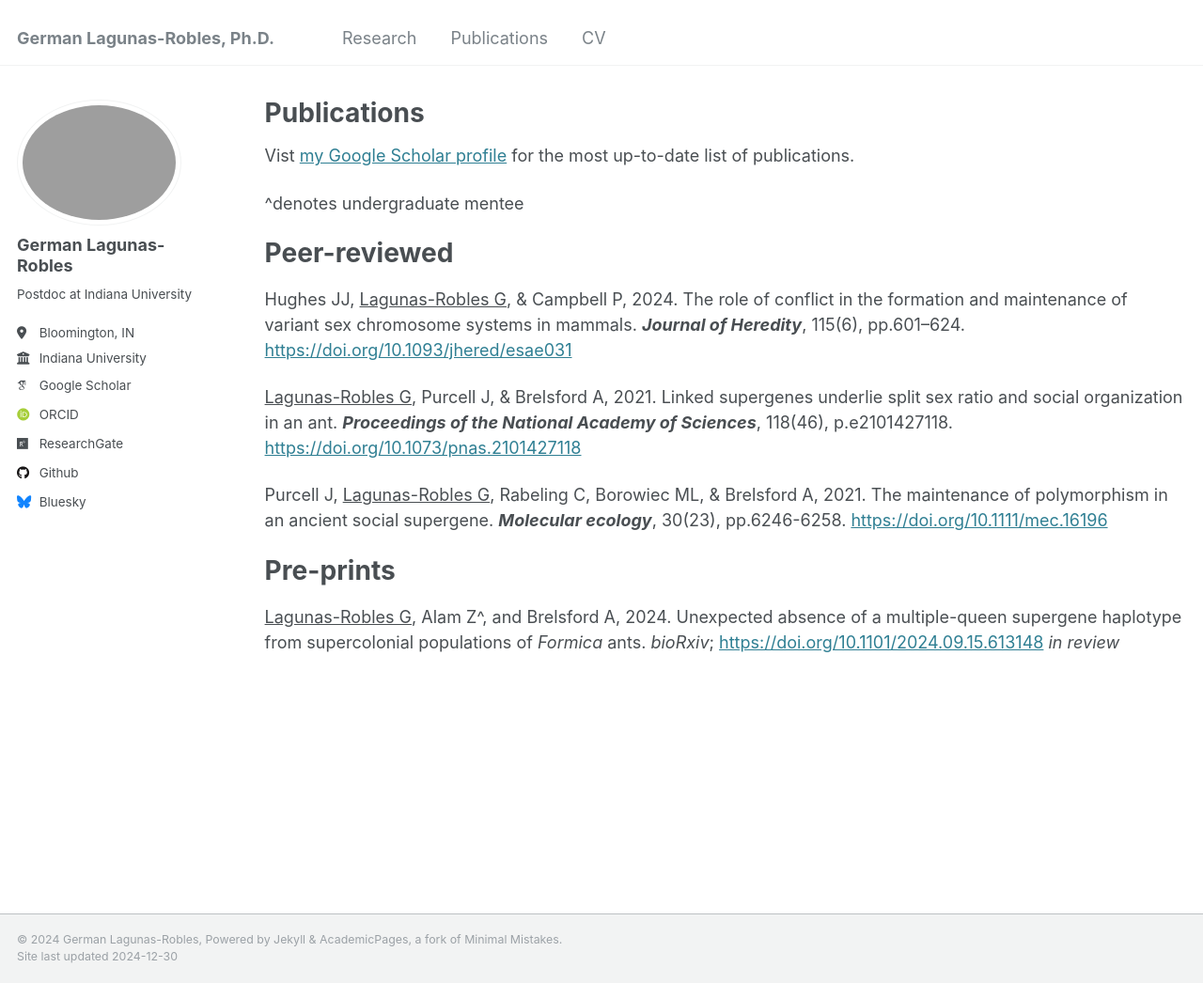
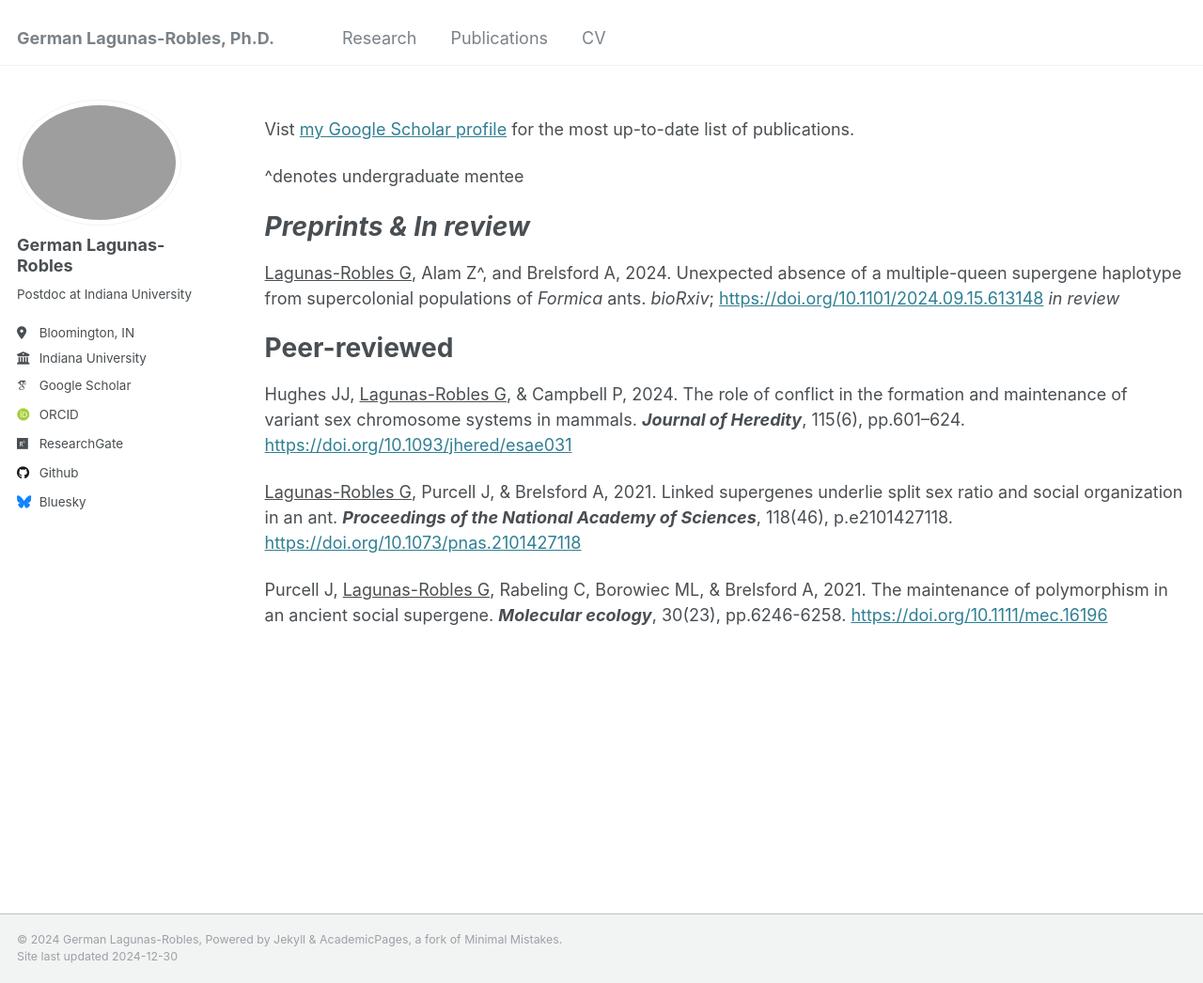
Before and after one commit to GLagunas-Robles/GLagunas-Robles.github.io, a Jekyll site: the page built from _pages/publications.md, in a window 1280 px wide and 1046 px high. Shown: the whole window at 94% size. Built offline with Jekyll 4.4.1, drawn with Linux system fonts in a browser that asks for light colours; some web fonts are replaced.

Commit message:
Update publications.md

```diff
--- a/_pages/publications.md
+++ b/_pages/publications.md
@@ -1,6 +1,6 @@
 ---
 layout: archive
-title: "Publications"
+title: ""
 permalink: /publications/
 author_profile: true
 ---
@@ -9,7 +9,12 @@ Vist <a href="https://scholar.google.com/citations?user=fPlSsrAAAAAJ&hl=en" targ
 
 ^denotes undergraduate mentee
 
-# **Peer-reviewed**
+# _Preprints & In review_
+
+
+<span style="text-decoration:underline">Lagunas-Robles G</span>, Alam Z^, and Brelsford A, 2024. Unexpected absence of a multiple-queen supergene haplotype from supercolonial populations of _Formica_ ants. _bioRxiv_; <a href="https://doi.org/10.1101/2024.09.15.613148" target="_blank" rel="noopener noreferrer">https://doi.org/10.1101/2024.09.15.613148</a> _in review_
+
+# Peer-reviewed
 
 
 Hughes JJ, <span style="text-decoration:underline">Lagunas-Robles G</span>, & Campbell P, 2024. The role of conflict in the formation and maintenance of variant sex chromosome systems in mammals. _**Journal of Heredity**_, 115(6), pp.601–624. <a href="https://doi.org/10.1093/jhered/esae031" target="_blank" rel="noopener noreferrer">https://doi.org/10.1093/jhered/esae031</a>
@@ -17,8 +22,3 @@ Hughes JJ, <span style="text-decoration:underline">Lagunas-Robles G</span>, & Ca
 <span style="text-decoration:underline">Lagunas-Robles G</span>, Purcell J, & Brelsford A, 2021. Linked supergenes underlie split sex ratio and social organization in an ant. _**Proceedings of the National Academy of Sciences**_, 118(46), p.e2101427118. <a href="https://doi.org/10.1073/pnas.2101427118" target="_blank" rel="noopener noreferrer">https://doi.org/10.1073/pnas.2101427118</a>
 
 Purcell J, <span style="text-decoration:underline">Lagunas-Robles G</span>, Rabeling C, Borowiec ML, & Brelsford A, 2021. The maintenance of polymorphism in an ancient social supergene. _**Molecular ecology**_, 30(23), pp.6246-6258. <a href="https://doi.org/10.1111/mec.16196" target="_blank" rel="noopener noreferrer">https://doi.org/10.1111/mec.16196</a>
-
-# **Pre-prints**
-
-
-<span style="text-decoration:underline">Lagunas-Robles G</span>, Alam Z^, and Brelsford A, 2024. Unexpected absence of a multiple-queen supergene haplotype from supercolonial populations of _Formica_ ants. _bioRxiv_; <a href="https://doi.org/10.1101/2024.09.15.613148" target="_blank" rel="noopener noreferrer">https://doi.org/10.1101/2024.09.15.613148</a> _in review_
```
